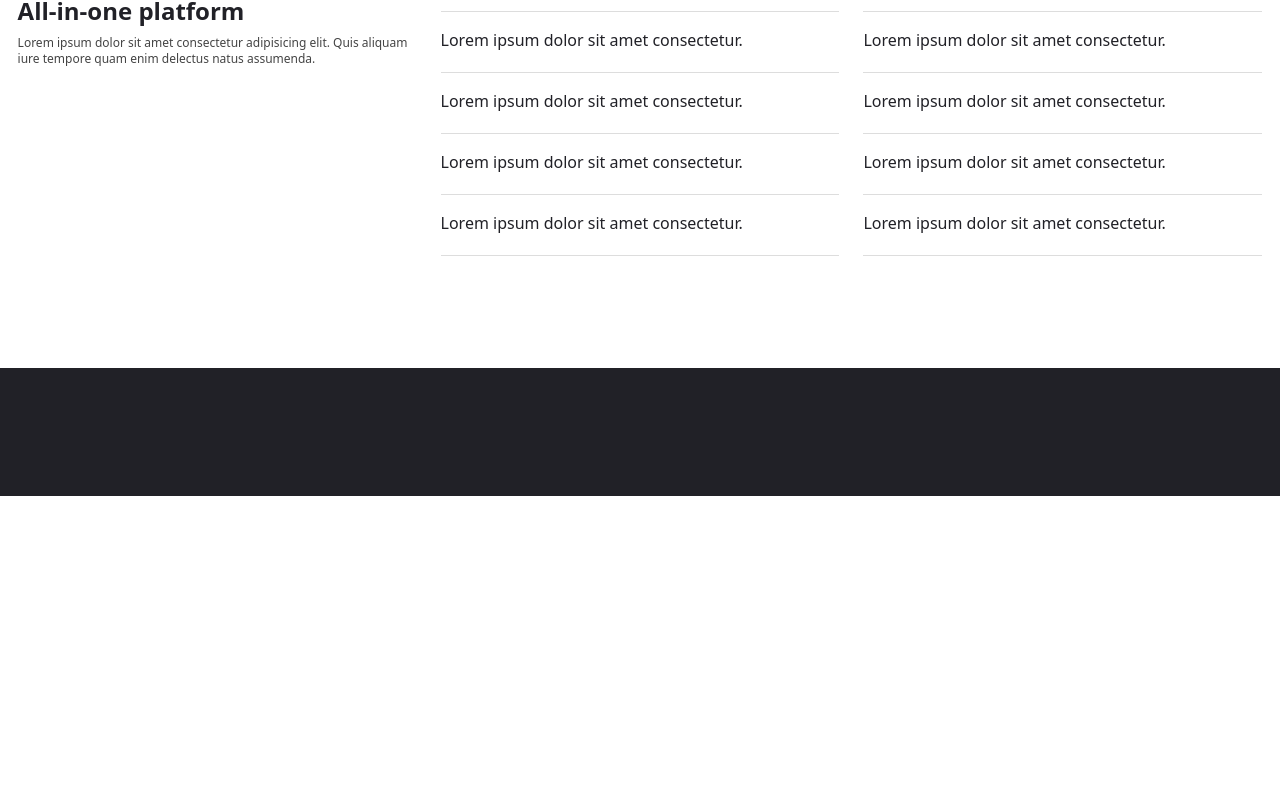
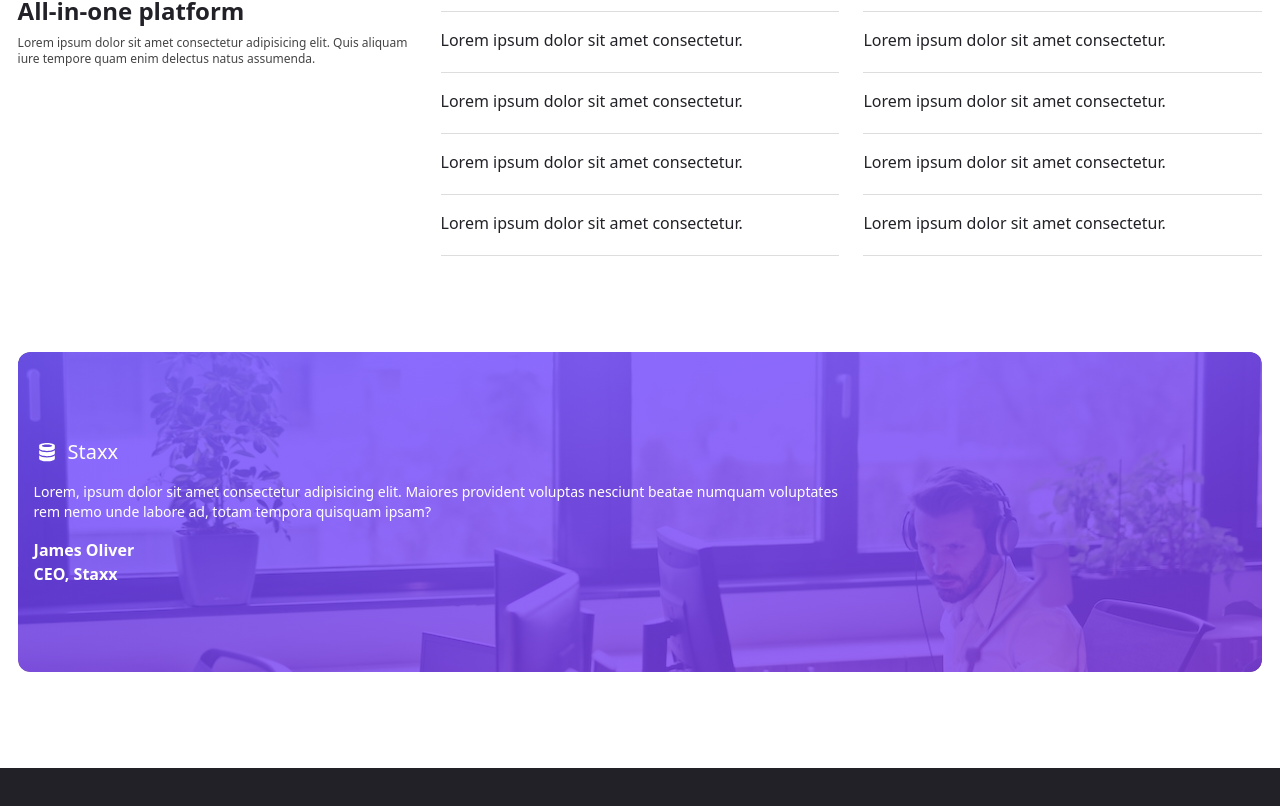
Before and after one commit to krypton225/data-enrich, a React (Create React App) app: page / in a window 1280 px wide. Shown: the part 1059-1865 px from the top of the page. Before the commit the page ends 1555 px from the top, so only its background shows below. Built offline with nearby package versions, Linux system fonts and the light colour scheme.

Commit message:
ADD IntroImage component

```diff
--- /dev/null
+++ b/src/components/home/IntroImage.jsx
@@ -0,0 +1,31 @@
+import { DiDatabase } from "react-icons/di";
+
+import FrequentlyImage from "../../assets/second-sec-home.jpg";
+
+const IntroImage = () => {
+    return (
+        <div className="w-full h-[20rem] relative rounded-xl mt-20 overflow-hidden">
+            <div className="w-full h-full rounded-xl absolute top-0 left-0 bg-gradient-to-br from-secondary to-violet-600 opacity-80"></div>
+
+            <img src={FrequentlyImage} alt="Frequently.." className="w-full h-full rounded-xl object-cover" />
+
+            <div className="w-full absolute top-1/2 -translate-y-1/2 left-4 text-start">
+                <p className="w-full flex items-center space-x-2 text-xl capitalize">
+                    <DiDatabase size={26} />
+                    <span>staxx</span>
+                </p>
+
+                <p className="w-[90%] lg:w-2/3 my-4 text-white text-sm">
+                    Lorem, ipsum dolor sit amet consectetur adipisicing elit. Maiores provident voluptas nesciunt beatae numquam voluptates rem nemo unde labore ad, totam tempora quisquam ipsam?
+                </p>
+
+                <div className="text-white capitalize font-semibold">
+                    <p>james oliver</p>
+                    <p>CEO, staxx</p>
+                </div>
+            </div>
+        </div>
+    )
+}
+
+export default IntroImage;
--- a/src/components/home/index.js
+++ b/src/components/home/index.js
@@ -9,3 +9,5 @@ export { default as SignInSocial } from "./SignInSocial";
 export { default as SingleInfo } from "./SingleInfo";
 
 export { default as LeftPartSection } from "./LeftPartSection";
+
+export { default as IntroImage } from "./IntroImage";
--- a/src/routes/Home.jsx
+++ b/src/routes/Home.jsx
@@ -1,6 +1,7 @@
 import {
     FormLanding,
     FormText,
+    IntroImage,
     LandingCompanies,
     LeftPartSection,
     SignInSocial,
@@ -55,6 +56,8 @@ const Home = () => {
 
                         <SingleInfo />
                     </div>
+
+                    <IntroImage />
                 </div>
             </div>
         </section>
```
Also changed, not shown: src/assets/second-sec-home.jpg (added).
